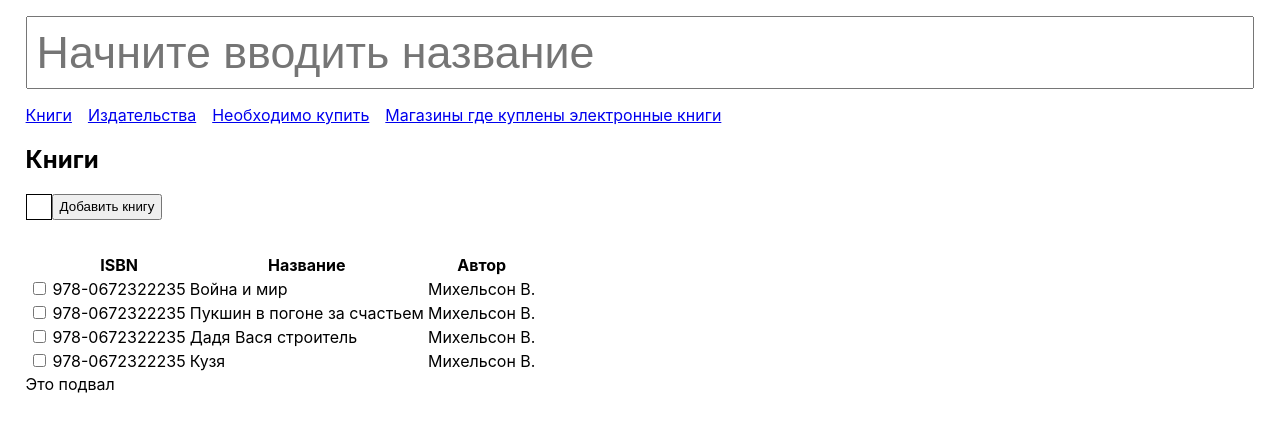
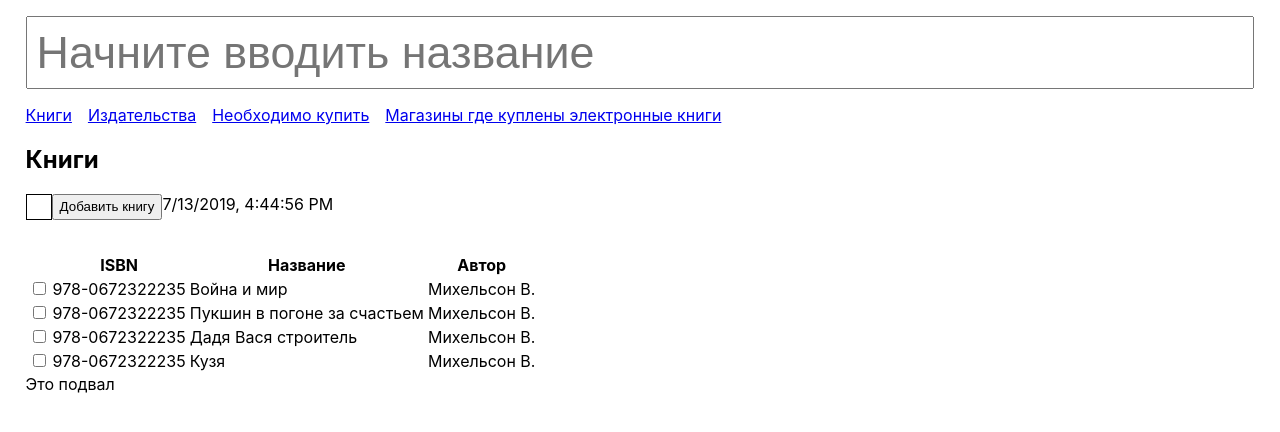
Before and after one commit to workonika/library, a React (Create React App) app: page / in a window 1280 px wide. Shown: the top 432 px of the page. Built offline with nearby package versions, Linux system fonts and the light colour scheme.

Commit message:
Добавлен компонент Clock для личных тестов

```diff
--- /dev/null
+++ b/src/Clock/Clock.js
@@ -0,0 +1,19 @@
+import React from "react";
+
+export default class Clock extends React.Component {
+    constructor(props){
+        super(props);
+        this.launchClock();
+        this.state = {currentTime:(new Date).toLocaleString()}
+    }
+
+    launchClock(){
+        setInterval(()=>{
+            this.setState({currentTime: (new Date).toLocaleString()});
+        }, 1000);
+    }
+
+    render(){
+        return <div>{this.state.currentTime}</div>
+    }
+}
--- a/src/ControlPanel/ControlPanel.js
+++ b/src/ControlPanel/ControlPanel.js
@@ -2,6 +2,7 @@ import React, {useState} from "react";
 import SelectCheckboxes from "../SelectCheckboxes/SelectCheckboxes";
 import Button from "../Button/Button";
 import Modal from "../Modal/Modal";
+import Clock from "../Clock/Clock";
 import "./ControlPanel.css";
 
 export default function ControlPanel (props){
@@ -19,5 +20,6 @@ export default function ControlPanel (props){
             <Modal visibility={modalVisibility}/>
             <SelectCheckboxes condition={condition} parentCallback={parentCallback}/>
             <Button buttonText={buttonText} parentCallback={hideShowModal}/>
+            <Clock />
         </div>;
 }
```
